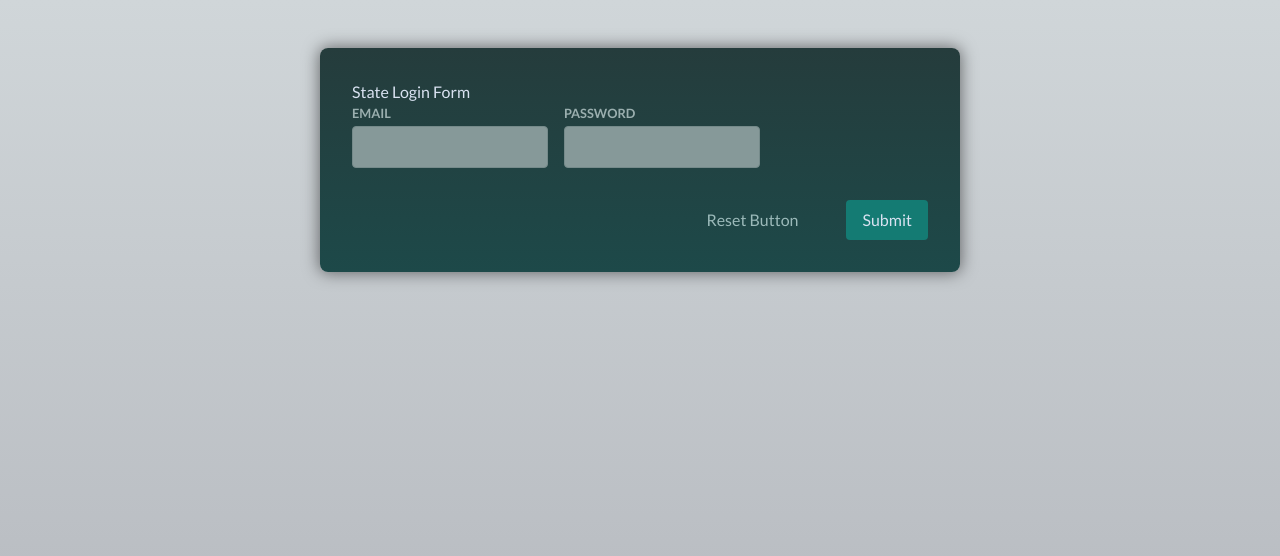
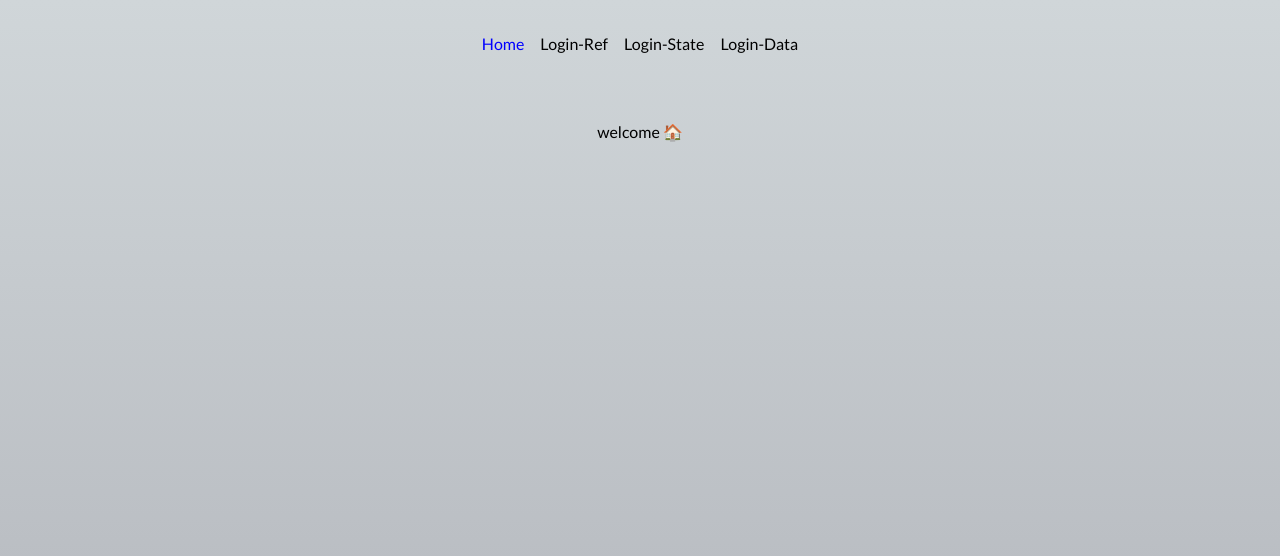
Before and after one commit to iamharie/HLC-React, a React (Vite) app in the folder HLC/: page / in a window 1280 px wide. Shown: the top 556 px of the page. Built offline with nearby package versions, Linux system fonts and the light colour scheme.

Commit message:
Routes added to this project

```diff
--- a/HLC/src/App.jsx
+++ b/HLC/src/App.jsx
@@ -1,4 +1,6 @@
 import { useState } from "react";
+
+import { createBrowserRouter, RouterProvider } from "react-router-dom";
 
 //Components import
 import Effect from "./Components/Effect.jsx";
@@ -9,8 +11,32 @@ import WeatherCard from "./Components/CheckTailwindCss";
 import StateLogin from "./Components/StateLogin.jsx";
 import RefLogin from "./Components/RefLogin";
 import Signup from "./Components/Signup.jsx";
+import Home from "./Components/Home.jsx";
+import Root from "./Components/Root.jsx";
 
 export default function App() {
+  const router = createBrowserRouter([
+    {
+      path: "/",
+      element: <Root />,
+      children: [
+        { path: "/", element: <Home /> },
+        {
+          path: "/ref-login",
+          element: <RefLogin />,
+        },
+        {
+          path: "/state-login",
+          element: <StateLogin />,
+        },
+        {
+          path: "/login",
+          element: <Signup />,
+        },
+      ],
+    },
+  ]);
+
   const [input, setInput] = useState("");
 
   //example
@@ -20,6 +46,7 @@ export default function App() {
   console.log("-App component");
   return (
     <>
+      <RouterProvider router={router} />
       <div className="app">
         {/* <Effect /> */}
         {/* <Timer /> */}
@@ -27,7 +54,7 @@ export default function App() {
         {/* <APICall /> */}
         {/* <WeatherCard /> */}
       </div>
-      <StateLogin />
+      {/* <StateLogin /> */}
       {/* <RefLogin /> */}
       {/* <Signup /> */}
     </>
--- /dev/null
+++ b/HLC/src/Components/Home.jsx
@@ -0,0 +1,7 @@
+export default function Home() {
+  return (
+    <>
+      <h1>welcome 🏠</h1>
+    </>
+  );
+}
--- /dev/null
+++ b/HLC/src/Components/MainNav.jsx
@@ -0,0 +1,54 @@
+import { Link, NavLink } from "react-router-dom";
+import classes from "./MainNav.module.css";
+
+export default function MainNav() {
+  return (
+    <header className={classes.header}>
+      <nav>
+        <ul className={classes.list}>
+          <li>
+            <NavLink
+              to="/"
+              className={({ isActive }) =>
+                isActive ? classes.active : undefined
+              }
+              end
+            >
+              Home
+            </NavLink>
+          </li>
+          <li>
+            <NavLink
+              to="/ref-login"
+              className={({ isActive }) =>
+                isActive ? classes.active : undefined
+              }
+            >
+              Login-Ref
+            </NavLink>
+          </li>
+          <li>
+            <NavLink
+              to="/state-login"
+              className={({ isActive }) =>
+                isActive ? classes.active : undefined
+              }
+            >
+              Login-State
+            </NavLink>
+          </li>
+          <li>
+            <NavLink
+              to="/login"
+              className={({ isActive }) =>
+                isActive ? classes.active : undefined
+              }
+            >
+              Login-Data
+            </NavLink>
+          </li>
+        </ul>
+      </nav>
+    </header>
+  );
+}
--- /dev/null
+++ b/HLC/src/Components/MainNav.module.css
@@ -0,0 +1,23 @@
+.header {
+  max-width: 60rem;
+  margin: auto;
+  padding: 2rem;
+  display: flex;
+  justify-content: center;
+}
+
+.list {
+  color: black;
+  display: flex;
+  gap: 1rem;
+}
+
+.list a {
+  text-decoration: none;
+  color: var(--color-primary-400);
+}
+
+.list a:hover,
+.list a.active {
+  color: blue;
+}
--- /dev/null
+++ b/HLC/src/Components/Root.jsx
@@ -0,0 +1,14 @@
+import { Outlet } from "react-router-dom";
+import MainNav from "./MainNav";
+import Home from "./Home";
+
+export default function Root() {
+  return (
+    <>
+      <MainNav />
+      <main>
+        <Outlet />
+      </main>
+    </>
+  );
+}
--- a/HLC/src/styles/App.css
+++ b/HLC/src/styles/App.css
@@ -44,3 +44,18 @@
 .nik {
   color: black;
 }
+
+/* ul {
+  list-style: none;
+  margin: 0;
+  padding: 0;
+} */
+
+main {
+  margin: 2rem auto;
+  text-align: center;
+}
+
+h1 {
+  color: black;
+}
```
